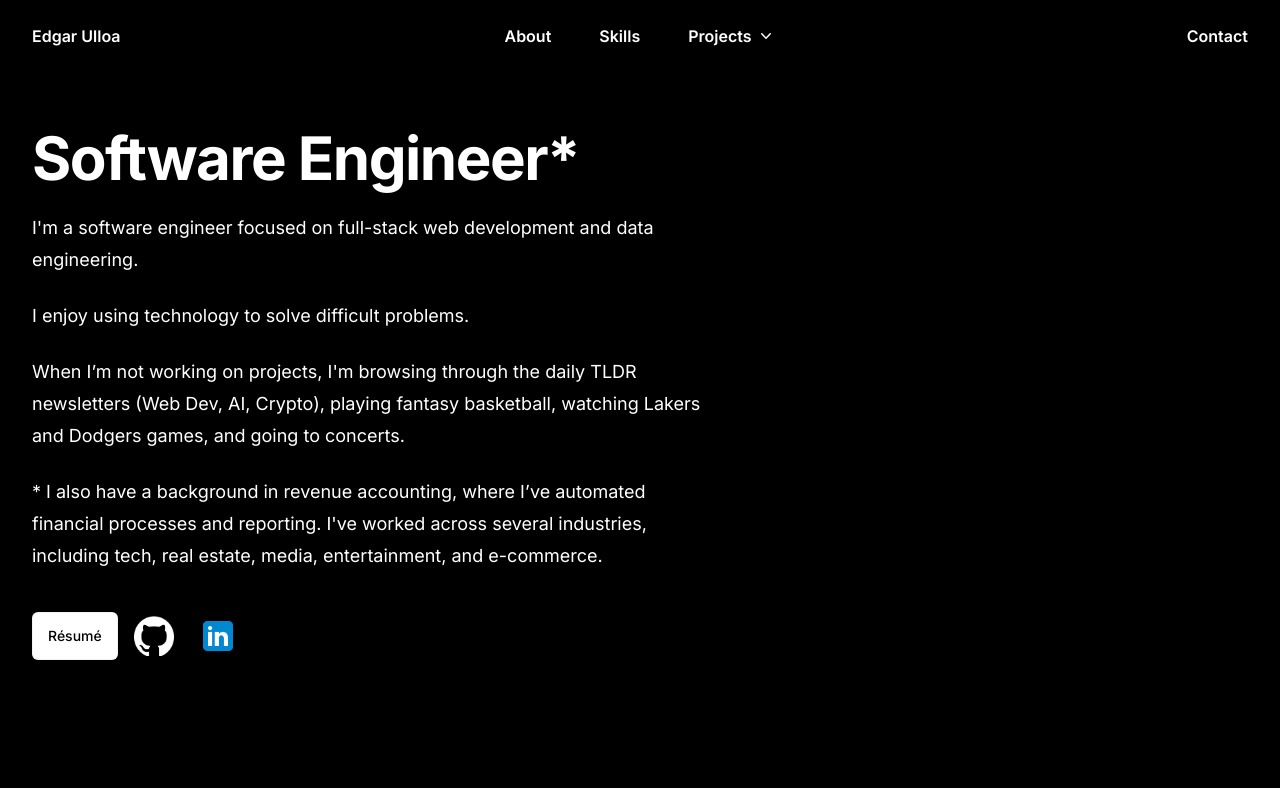
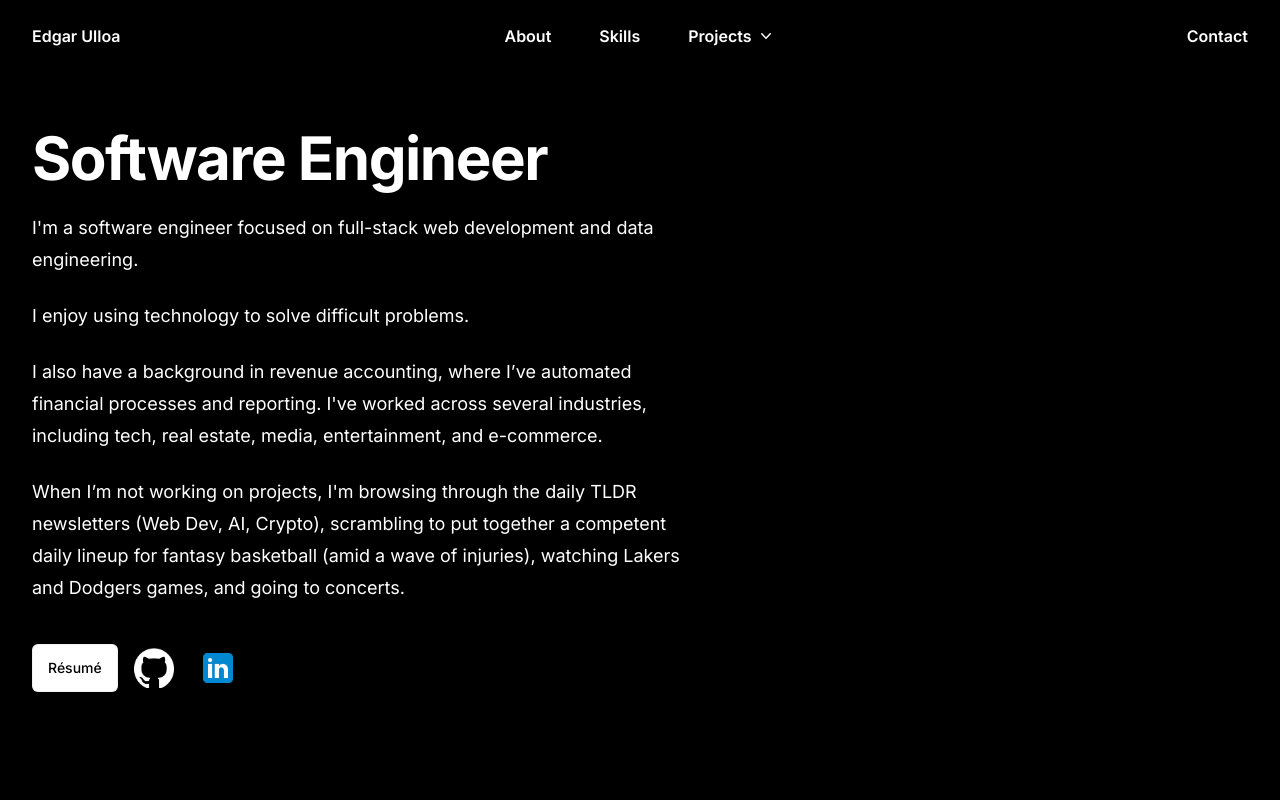
Before and after one commit to eulloa10/edgar-personal-website-2, a Next.js app in the folder portfolio/: page / in a window 1280 px wide. Shown: the top 800 px of the page. Built offline with nearby package versions, Linux system fonts and the light colour scheme.

Commit message:
update bio

```diff
--- a/portfolio/src/app/components/about.js
+++ b/portfolio/src/app/components/about.js
@@ -15,7 +15,7 @@ export default function About() {
       </div>
       <div className="mx-auto max-w-7xl px-6 lg:px-8">
         <div className="mx-auto max-w-2xl lg:mx-0">
-          <h1 className="text-4xl font-bold tracking-tight text-white sm:text-6xl">Software Engineer*</h1>
+          <h1 className="text-4xl font-bold tracking-tight text-white sm:text-6xl">Software Engineer</h1>
           <p className="mt-6 text-lg leading-8 text-white">
             I'm a software engineer focused on full-stack web development and data engineering.
           </p>
@@ -23,10 +23,10 @@ export default function About() {
             I enjoy using technology to solve difficult problems.
           </p>
           <p className="mt-6 text-lg leading-8 text-white">
-            When I’m not working on projects, I'm browsing through the daily TLDR newsletters (Web Dev, AI, Crypto), playing fantasy basketball, watching Lakers and Dodgers games, and going to concerts.
+            I also have a background in revenue accounting, where I’ve automated financial processes and reporting. I've worked across several industries, including tech, real estate, media, entertainment, and e-commerce.
           </p>
           <p className="mt-6 text-lg leading-8 text-white">
-            * I also have a background in revenue accounting, where I’ve automated financial processes and reporting. I've worked across several industries, including tech, real estate, media, entertainment, and e-commerce.
+            When I’m not working on projects, I'm browsing through the daily TLDR newsletters (Web Dev, AI, Crypto), scrambling to put together a competent daily lineup for fantasy basketball (amid a wave of injuries), watching Lakers and Dodgers games, and going to concerts.
           </p>
           <div className="flex items-center">
             <a
```
